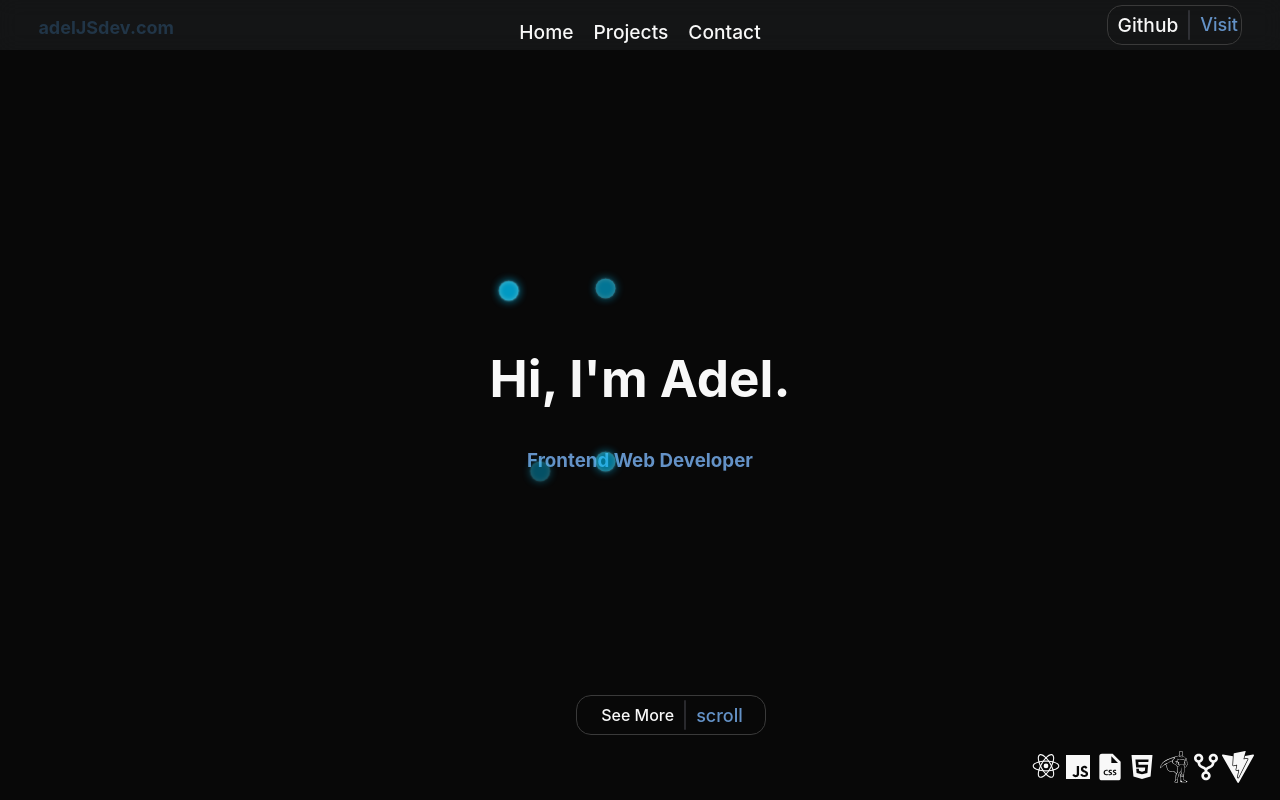
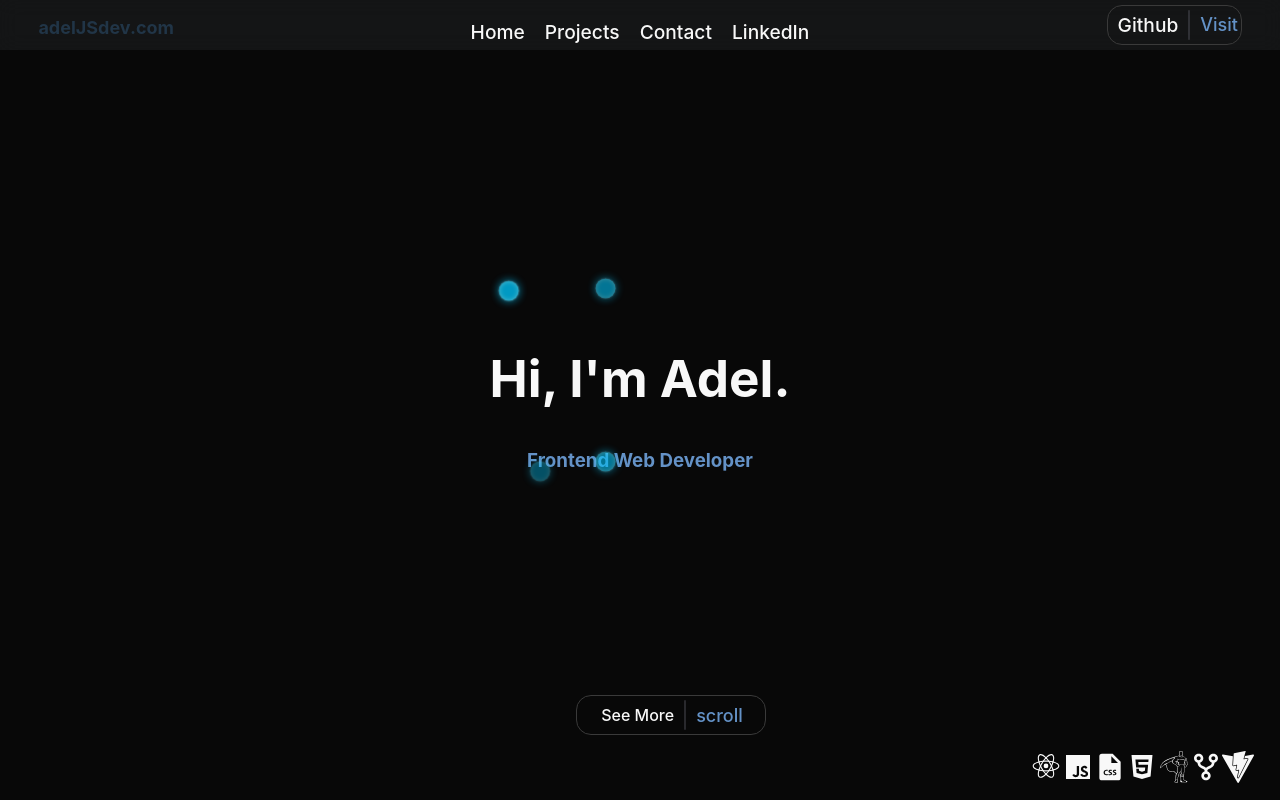
Before and after one commit to aboussenane/AdelJS-Portfolio, a React (Vite) app: page / in a window 1280 px wide. Shown: the top 800 px of the page. Built offline with nearby package versions, Linux system fonts and the light colour scheme.

Commit message:
final touches on ui

```diff
--- a/src/components/Navbar.jsx
+++ b/src/components/Navbar.jsx
@@ -2,6 +2,7 @@
 import '../styles/Navbar.css';
 import React, { useState, useEffect } from 'react';
 import '../App.css'
+import { BiLogoLinkedin } from 'react-icons/bi';
 
 function Navbar() {
   /*document.getElementById('nav-toggle').addEventListener('click', function() {
@@ -101,9 +102,15 @@ function Navbar() {
               Contact
             </a>
           </li>
+          <li >
+            <a href="https://www.linkedin.com/in/adel-boussenane-28545317a/">
+              LinkedIn
+            </a>
+          </li>
 
         </ul>
         ): null}
+
         <a href="https://github.com/aboussenane" className="github-btn" style={{ top: navOpen ? '9%' : '9%', position:'absolute' }}>
         <p className="git-text">Github </p>
         <div className='divider'></div>
--- a/src/styles/Project.css
+++ b/src/styles/Project.css
@@ -103,7 +103,7 @@
 .project-info-container{
     position: relative;
     background-image: var(--gradient);
-
+    border-radius: 25px;
     margin: 20px;
     height: 500px;
 
```
